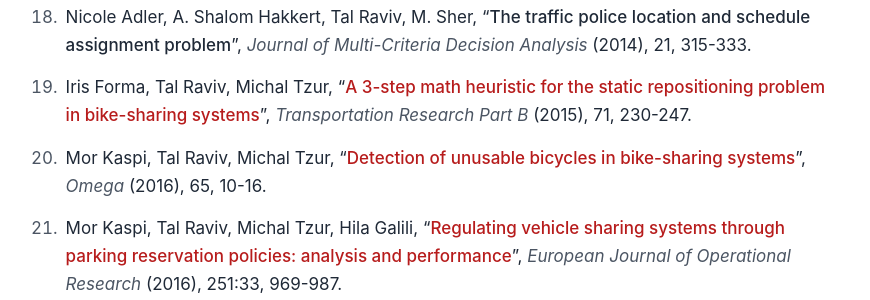
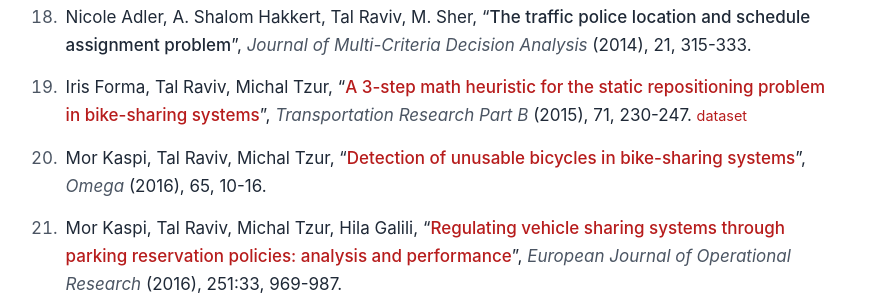
Before and after one commit to tal69/tal69.github.io, a Jekyll site: the page built from _pages/publications.md, in a window 1280 px wide and 900 px high, scrolled down 1447 px. Shown: the part 153-453 px from the top of the window, without its empty margins (206-1076 px from the left). Built offline with Jekyll 4.4.1, drawn with Linux system fonts in a browser that asks for light colours.

Commit message:
Add dataset link to publication 19

```diff
--- a/_data/publications.yml
+++ b/_data/publications.yml
@@ -259,6 +259,8 @@
     year:    2015
     pages:   "71, 230-247"
     url:     "/assets/pdf/f40624_a84caad0cc3044308675203f7f1af840.pdf"
+    extras:
+      - { label: "dataset", url: "/assets/data/3step-data.zip" }
 
   - cv_number: 18
     authors: "Nicole Adler, A. Shalom Hakkert, Tal Raviv, M. Sher"
--- a/_pages/publications.md
+++ b/_pages/publications.md
@@ -16,7 +16,7 @@
     “<span class="title">{% if p.url %}<a href="{{ p.url }}">{{ p.title }}</a>{% else %}{{ p.title }}{% endif %}</span>”,
     <span class="venue">{{ p.venue }}</span>{% if p.year %} ({{ p.year }}){% endif %}{% if p.pages %}, {{ p.pages }}{% endif %}{% if p.status %}, {{ p.status }}{% endif %}.
     {%- if p.extras -%}
-      <span class="extras">
+      <span class="extras">&nbsp;
         {%- for e in p.extras -%} <a href="{{ e.url }}">{{ e.label }}</a>{%- endfor -%}
       </span>
     {%- endif -%}
```
Also changed, not shown: 1 other file.
